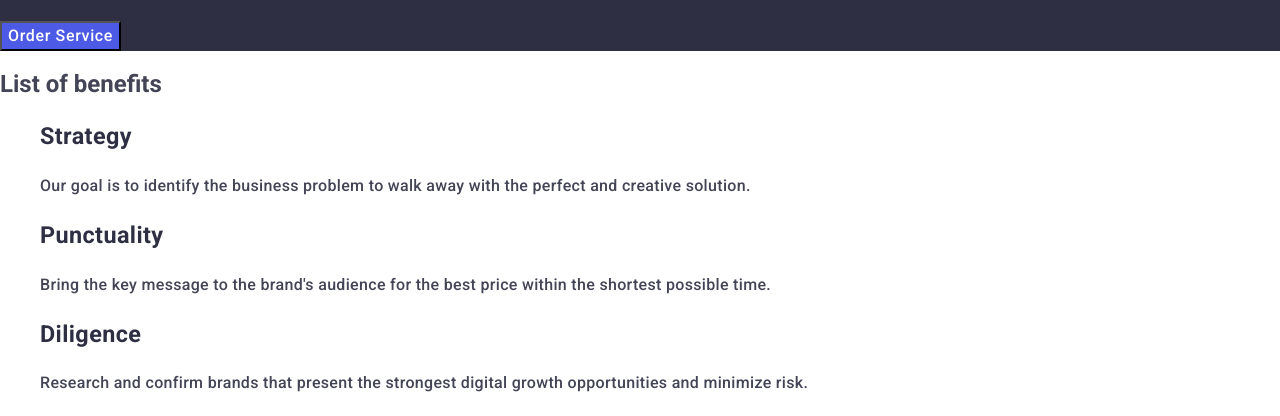
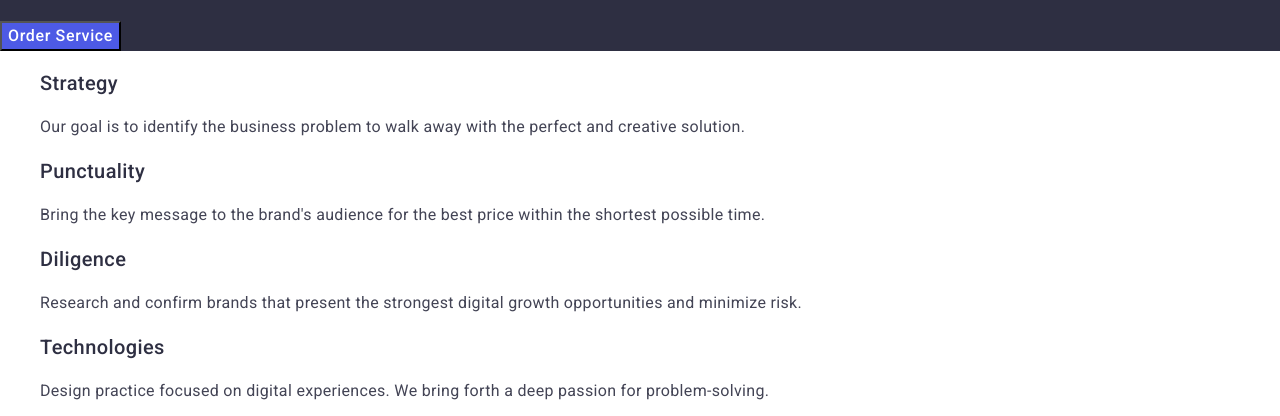
Before and after one commit to urbulent/goit-markup-hw-02, a plain HTML site: page index.html in a window 1280 px wide. Shown: the part 305-721 px from the top of the page. Drawn offline with nearby package versions, Linux system fonts and the light colour scheme.

Commit message:
add styles and markup

```diff
--- a/index.html
+++ b/index.html
@@ -55,31 +55,31 @@
         <button type="button" class="btn-text btn">Order Service</button>
       </section>
       <section>
-        <h2>List of benefits</h2>
-        <ul class="bnf-list">
+        <h2 hidden>List of benefits</h2>
+        <ul>
           <li>
-            <h3>Strategy</h3>
+            <h3 class="bnf-list">Strategy</h3>
             <p class="bnf-text">
               Our goal is to identify the business problem to walk away with the
               perfect and creative solution.
             </p>
           </li>
           <li>
-            <h3>Punctuality</h3>
+            <h3 class="bnf-list">Punctuality</h3>
             <p class="bnf-text">
               Bring the key message to the brand's audience for the best price
               within the shortest possible time.
             </p>
           </li>
           <li>
-            <h3>Diligence</h3>
+            <h3 class="bnf-list">Diligence</h3>
             <p class="bnf-text">
               Research and confirm brands that present the strongest digital
               growth opportunities and minimize risk.
             </p>
           </li>
           <li>
-            <h3>Technologies</h3>
+            <h3 class="bnf-list">Technologies</h3>
             <p class="bnf-text">
               Design practice focused on digital experiences. We bring forth a
               deep passion for problem-solving.
```
